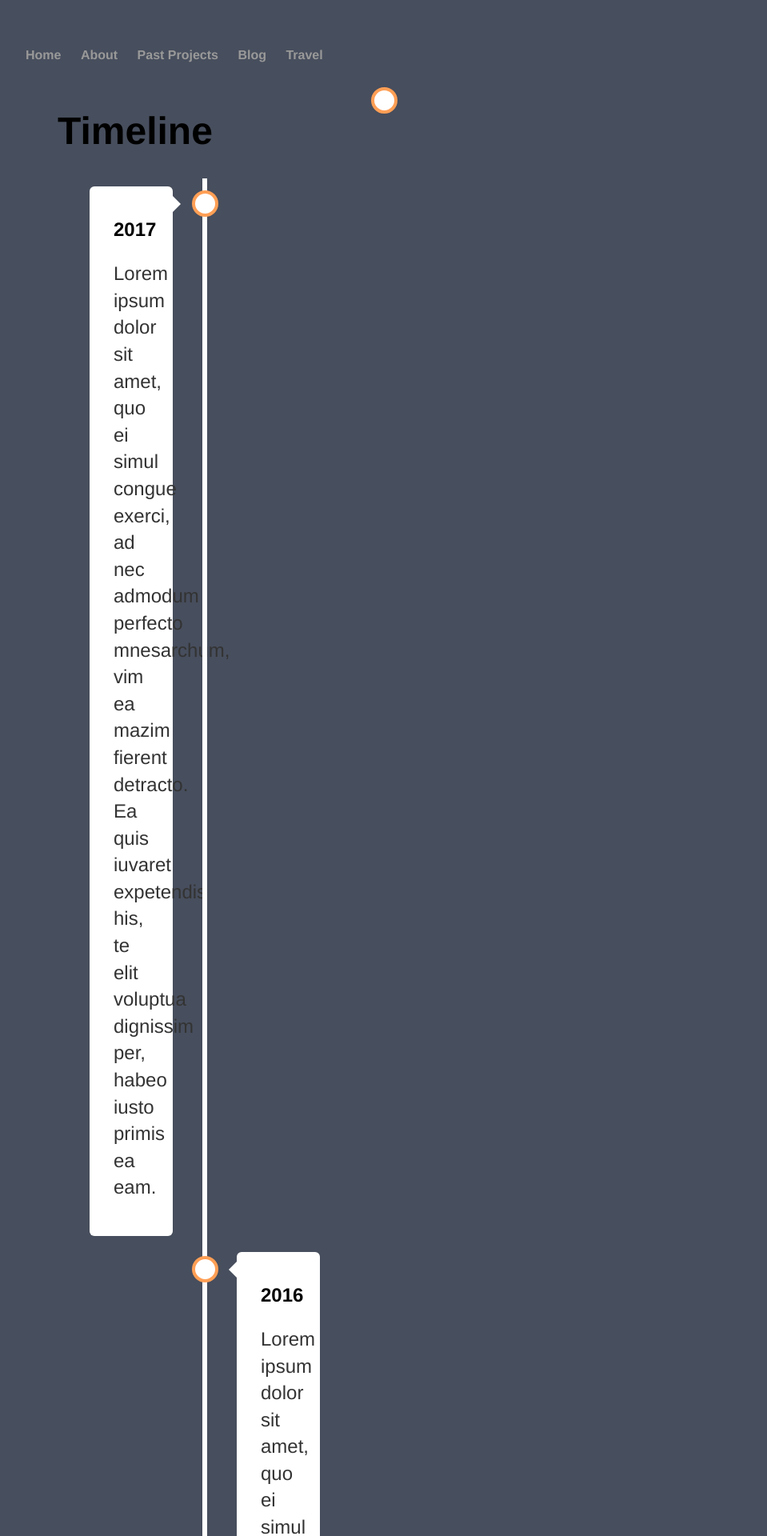
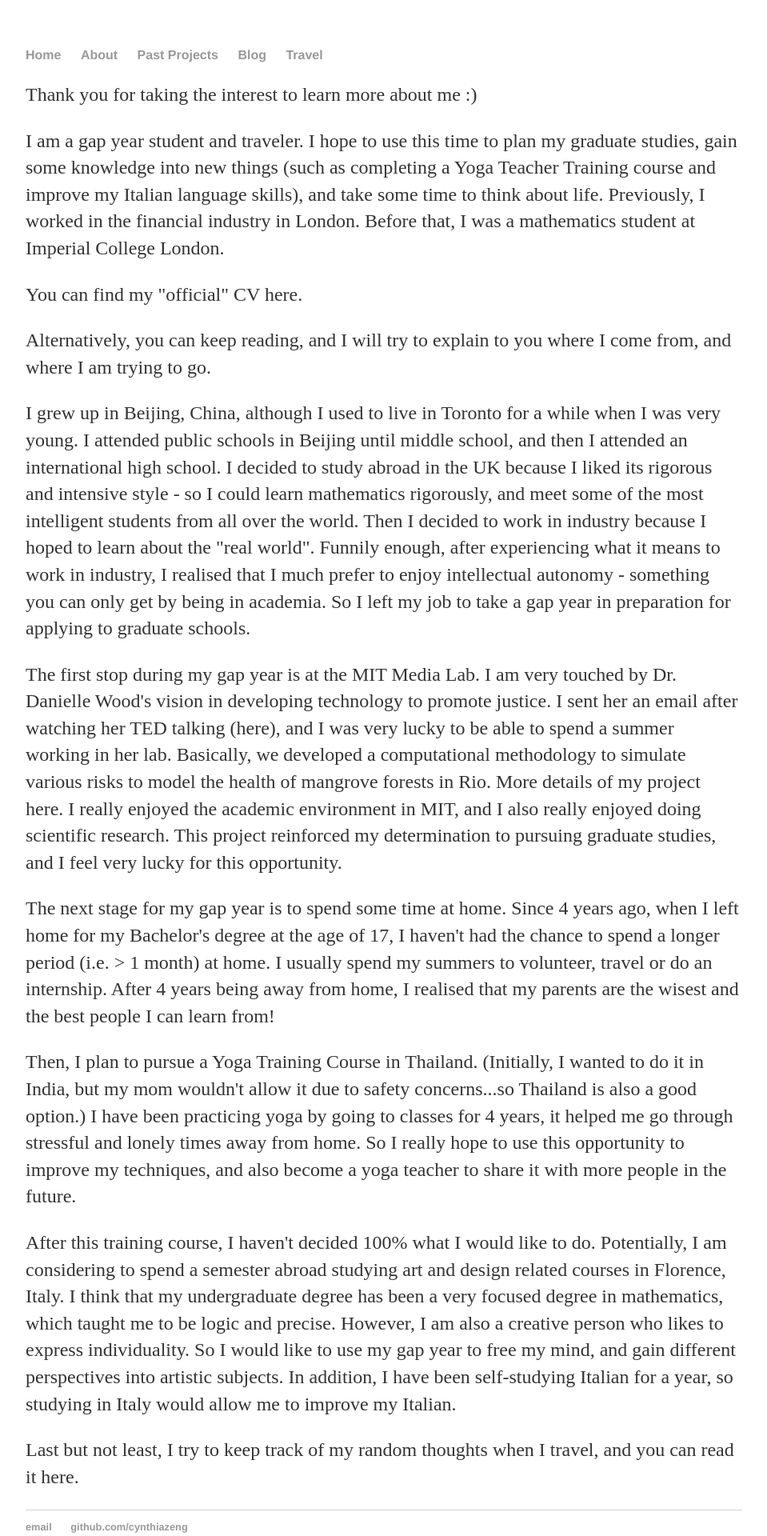
Before and after one commit to cynthia1234/cynthiazeng.github.io, a Jekyll site: the page built from about/index.html, in a window 1280 px wide. Shown: the top 1920 px of the page at 80% size, without its empty margins (160-1119 px from the left). Built offline with Jekyll 4.4.1, drawn with Linux system fonts in a browser that asks for light colours; some of the changed text lies outside the part shown.

Commit message:
Update index.html

```diff
--- a/about/index.html
+++ b/about/index.html
@@ -2,180 +2,24 @@
 layout: default
 title: About
 ---
-<style>
-* {
-    box-sizing: border-box;
-}
+<div class="blurb">
+	<p>Thank you for taking the interest to learn more about me :)   </p>
+<p> I am a gap year student and traveler. I hope to use this time to plan my graduate studies, gain some knowledge into new things (such as completing a Yoga Teacher Training course and improve my Italian language skills), and take some time to think about life. Previously, I worked in the financial industry in London. Before that, I was a mathematics student at Imperial College London. </p>
 
-body {
-    background-color: #474e5d;
-    font-family: Helvetica, sans-serif;
-}
+<p> You can find my "official" CV here. </p>
 
-/* The actual timeline (the vertical ruler) */
-.timeline {
-    position: relative;
-    max-width: 1200px;
-    margin: 0 auto;
-}
+<p> Alternatively, you can keep reading, and I will try to explain to you where I come from, and where I am trying to go. </p>
 
-/* The actual timeline (the vertical ruler) */
-.timeline::after {
-    content: '';
-    position: absolute;
-    width: 6px;
-    background-color: white;
-    top: 0;
-    bottom: 0;
-    left: 50%;
-    margin-left: -3px;
-}
+<p> I grew up in Beijing, China, although I used to live in Toronto for a while when I was very young. I attended public schools in Beijing until middle school, and then I attended an international high school. I decided to study abroad in the UK because I liked its rigorous and intensive style - so I could learn mathematics rigorously, and meet some of the most intelligent students from all over the world. Then I decided to work in industry because I hoped to learn about the "real world". Funnily enough, after experiencing what it means to work in industry, I realised that I much prefer to enjoy intellectual autonomy - something you can only get by being in academia. So I left my job to take a gap year in preparation for applying to graduate schools. </p>
 
-/* Container around content */
-.container {
-    padding: 10px 40px;
-    position: relative;
-    background-color: inherit;
-    width: 50%;
-}
+<p> The first stop during my gap year is at the MIT Media Lab. I am very touched by Dr. Danielle Wood's vision in developing technology to promote justice. I sent her an email after watching her TED talking (here), and I was very lucky to be able to spend a summer working in her lab. Basically, we developed a computational methodology to simulate various risks to model the health of mangrove forests in Rio. More details of my project here. I really enjoyed the academic environment in MIT, and I also really enjoyed doing scientific research. This project reinforced my determination to pursuing graduate studies, and I feel very lucky for this opportunity. </p>
 
-/* The circles on the timeline */
-.container::after {
-    content: '';
-    position: absolute;
-    width: 25px;
-    height: 25px;
-    right: -17px;
-    background-color: white;
-    border: 4px solid #FF9F55;
-    top: 15px;
-    border-radius: 50%;
-    z-index: 1;
-}
+<p> The next stage for my gap year is to spend some time at home. Since 4 years ago, when I left home for my Bachelor's degree at the age of 17, I haven't had the chance to spend a longer period (i.e. > 1 month) at home. I usually spend my summers to volunteer, travel or do an internship. After 4 years being away from home, I realised that my parents are the wisest and the best people I can learn from! </p>
 
-/* Place the container to the left */
-.left {
-    left: 0;
-}
+<p> Then, I plan to pursue a Yoga Training Course in Thailand. (Initially, I wanted to do it in India, but my mom wouldn't allow it due to safety concerns...so Thailand is also a good option.) I have been practicing yoga by going to classes for 4 years, it helped me go through stressful and lonely times away from home. So I really hope to use this opportunity to improve my techniques, and also become a yoga teacher to share it with more people in the future. </p>
 
-/* Place the container to the right */
-.right {
-    left: 50%;
-}
+<p> After this training course, I haven't decided 100% what I would like to do. Potentially, I am considering to spend a semester abroad studying art and design related courses in Florence, Italy. I think that my undergraduate degree has been a very focused degree in mathematics, which taught me to be logic and precise. However, I am also a creative person who likes to express individuality. So I would like to use my gap year to free my mind, and gain different perspectives into artistic subjects. In addition, I have been self-studying Italian for a year, so studying in Italy would allow me to improve my Italian. </p>
 
-/* Add arrows to the left container (pointing right) */
-.left::before {
-    content: " ";
-    height: 0;
-    position: absolute;
-    top: 22px;
-    width: 0;
-    z-index: 1;
-    right: 30px;
-    border: medium solid white;
-    border-width: 10px 0 10px 10px;
-    border-color: transparent transparent transparent white;
-}
+<p> Last but not least, I try to keep track of my random thoughts when I travel, and you can read it here. </p>
 
-/* Add arrows to the right container (pointing left) */
-.right::before {
-    content: " ";
-    height: 0;
-    position: absolute;
-    top: 22px;
-    width: 0;
-    z-index: 1;
-    left: 30px;
-    border: medium solid white;
-    border-width: 10px 10px 10px 0;
-    border-color: transparent white transparent transparent;
-}
-
-/* Fix the circle for containers on the right side */
-.right::after {
-    left: -16px;
-}
-
-/* The actual content */
-.content {
-    padding: 20px 30px;
-    background-color: white;
-    position: relative;
-    border-radius: 6px;
-}
-
-/* Media queries - Responsive timeline on screens less than 600px wide */
-@media screen and (max-width: 600px) {
-  /* Place the timelime to the left */
-  .timeline::after {
-    left: 31px;
-  }
-
-  /* Full-width containers */
-  .container {
-    width: 100%;
-    padding-left: 70px;
-    padding-right: 25px;
-  }
-
-  /* Make sure that all arrows are pointing leftwards */
-  .container::before {
-    left: 60px;
-    border: medium solid white;
-    border-width: 10px 10px 10px 0;
-    border-color: transparent white transparent transparent;
-  }
-
-  /* Make sure all circles are at the same spot */
-  .left::after, .right::after {
-    left: 15px;
-  }
-
-  /* Make all right containers behave like the left ones */
-  .right {
-    left: 0%;
-  }
-}
-</style>
-
-
-<h1> Timeline </h1>
-
-<div class="timeline">
-  <div class="container left">
-    <div class="content">
-      <h2>2017</h2>
-      <p>Lorem ipsum dolor sit amet, quo ei simul congue exerci, ad nec admodum perfecto mnesarchum, vim ea mazim fierent detracto. Ea quis iuvaret expetendis his, te elit voluptua dignissim per, habeo iusto primis ea eam.</p>
-    </div>
-  </div>
-  <div class="container right">
-    <div class="content">
-      <h2>2016</h2>
-      <p>Lorem ipsum dolor sit amet, quo ei simul congue exerci, ad nec admodum perfecto mnesarchum, vim ea mazim fierent detracto. Ea quis iuvaret expetendis his, te elit voluptua dignissim per, habeo iusto primis ea eam.</p>
-    </div>
-  </div>
-  <div class="container left">
-    <div class="content">
-      <h2>2015</h2>
-      <p>Lorem ipsum dolor sit amet, quo ei simul congue exerci, ad nec admodum perfecto mnesarchum, vim ea mazim fierent detracto. Ea quis iuvaret expetendis his, te elit voluptua dignissim per, habeo iusto primis ea eam.</p>
-    </div>
-  </div>
-  <div class="container right">
-    <div class="content">
-      <h2>2012</h2>
-      <p>Lorem ipsum dolor sit amet, quo ei simul congue exerci, ad nec admodum perfecto mnesarchum, vim ea mazim fierent detracto. Ea quis iuvaret expetendis his, te elit voluptua dignissim per, habeo iusto primis ea eam.</p>
-    </div>
-  </div>
-  <div class="container left">
-    <div class="content">
-      <h2>2011</h2>
-      <p>Lorem ipsum dolor sit amet, quo ei simul congue exerci, ad nec admodum perfecto mnesarchum, vim ea mazim fierent detracto. Ea quis iuvaret expetendis his, te elit voluptua dignissim per, habeo iusto primis ea eam.</p>
-    </div>
-  </div>
-  <div class="container right">
-    <div class="content">
-      <h2>2007</h2>
-      <p>Lorem ipsum dolor sit amet, quo ei simul congue exerci, ad nec admodum perfecto mnesarchum, vim ea mazim fierent detracto. Ea quis iuvaret expetendis his, te elit voluptua dignissim per, habeo iusto primis ea eam.</p>
-    </div>
-  </div>
-</div>
+</div><!-- /.blurb -->
```
